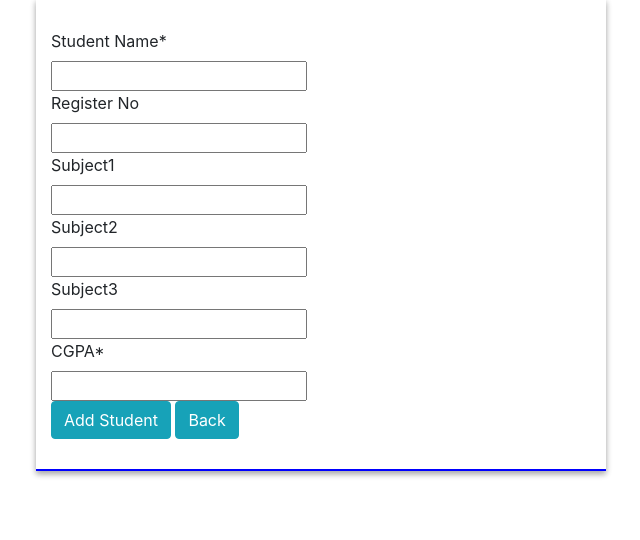
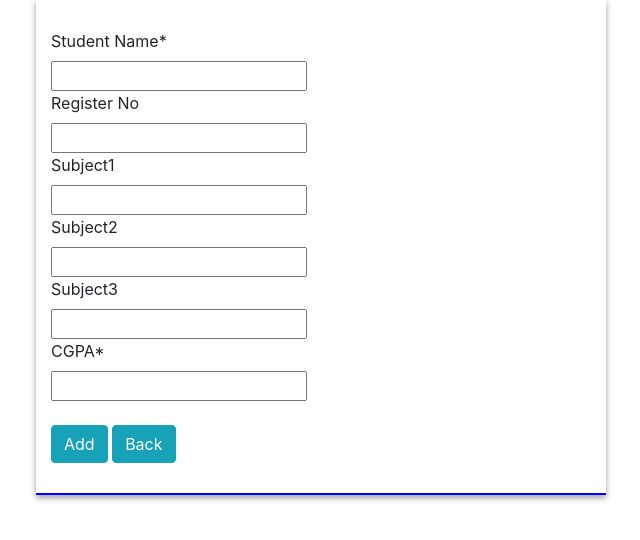
Before and after one commit to AlienSJ/Django-Project, a Django app: page /add-student/ in a window 1280 px wide. Shown: the part 162-702 px from the top of the page, without its empty margins (319-959 px from the left). Run offline with Django 3.2, Linux system fonts and the light colour scheme; some libraries are stand-ins or nearby versions.

Commit message:
latest updations committed

```diff
--- a/templates/add-student.html
+++ b/templates/add-student.html
@@ -46,7 +46,8 @@
     <form action="" method="post">
     {% csrf_token %}
     {{stu|crispy}}
-    <button class="btn btn-info" type="submit">Add Student</button>
+    <br>
+    <button class="btn btn-info" type="submit">Add</button>
     <a href="{% url 'teacher' %}" class="btn btn-info">Back</a>
     </form>
     </div>
```
